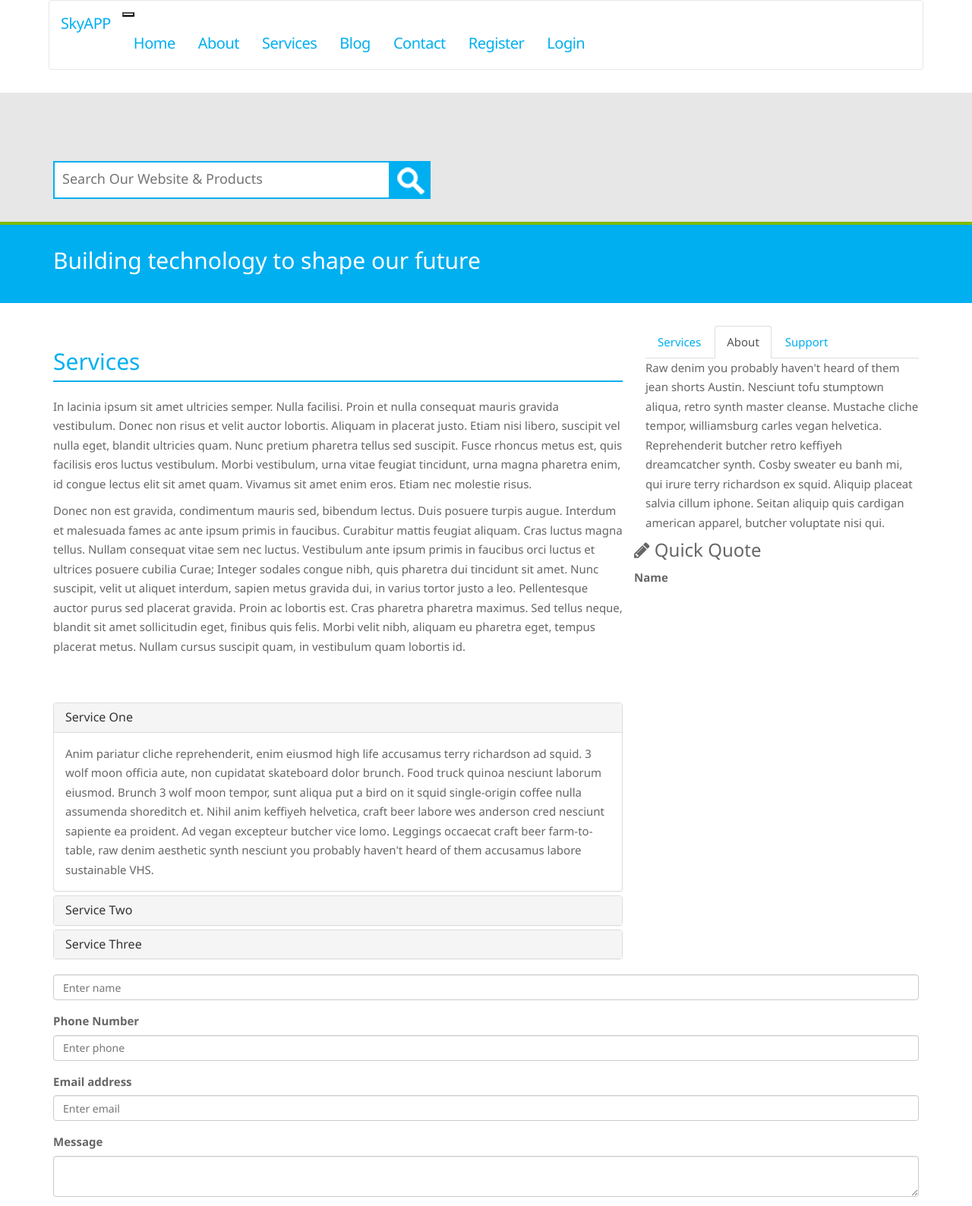
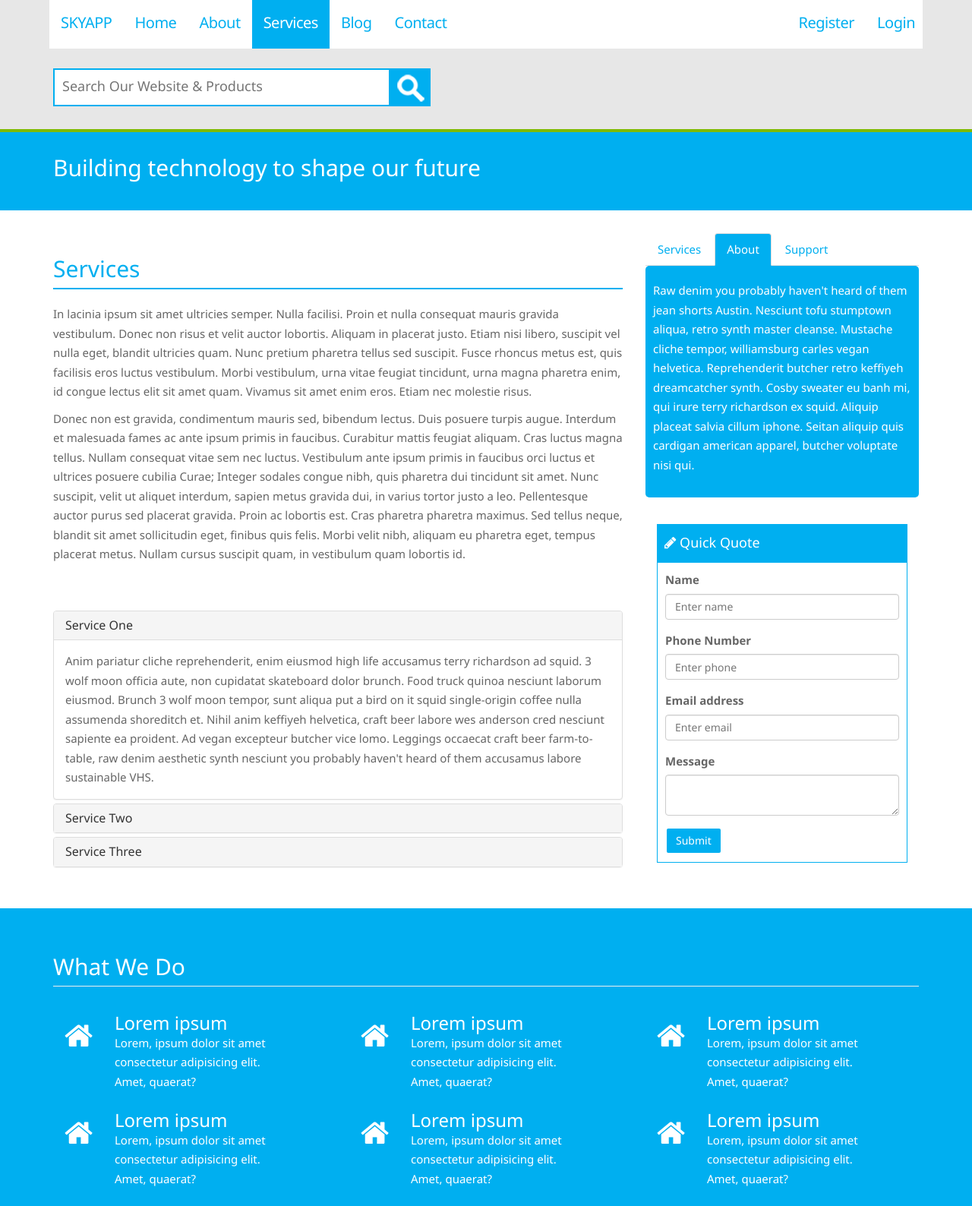
Before and after one commit to TomyToast/Bootstrap-Sass-Template, a website: page services.html in a window 1280 px wide. Shown: the top 1588 px of the page at 76% size. Drawn offline with Linux system fonts and the light colour scheme.

Commit message:
add styles for services page

```diff
--- a/scss/modules/_blocks.scss
+++ b/scss/modules/_blocks.scss
@@ -41,3 +41,35 @@
 .block-border {
     @include add-border(1px, #ccc, all);
 }
+
+.block-primary-head  {
+    h3 {
+        padding: 15px 5px 15px 10px;
+        @include add-background($primary-color);
+        margin: 0;
+        font-size: 18px;
+    }
+
+    .block-content {
+        @include add-border(1px, $primary-color,'all');
+        padding: 10px;
+    }
+}
+
+.block-icon {
+    h3 {
+        padding: 0;
+        margin: 0;
+    }
+
+    .icon{
+        float: left;
+        width: 20%;
+        margin-top: 10px;
+    }
+
+    .icon-content{
+        float: left;
+        width: 70%;
+    }
+}
--- a/scss/modules/_components.scss
+++ b/scss/modules/_components.scss
@@ -8,3 +8,15 @@
     padding: 3px;
     @include add-border(1px, #ccc, 'all');
 }
+
+/* Tabs */
+
+.tab-pane {
+    padding: 20px 10px;
+    @include border-radius(5px);
+    margin-bottom: 20px;
+}
+
+.tab-primary .tab-pane, .tab-primary .nav-tabs > li.active > a, .tab-primary .nav-tabs > li.active > a:hover, .tab-primary nav-tabs > li.active > a:focus {
+    @include add-background($primary-color);
+}
--- a/scss/modules/_sections.scss
+++ b/scss/modules/_sections.scss
@@ -43,7 +43,3 @@ section {
 .section-dark {
     @include add-background($dark-color);
 }
-
-.block-center {
-    text-align: center !important;
-}
--- a/services.html
+++ b/services.html
@@ -17,45 +17,32 @@
 
   <body>
       <header class="header-main">
-      <nav class="navbar navbar-expand-lg navbar-dark bg-dark" role="navigation">
+          <div class="navbar navbar-inverse navbar-fixed-top" role="navigation">
             <div class="container">
-          <a class="navbar-brand" href="#">SkyAPP</a>
-          <button class="navbar-toggler" type="button" data-toggle="collapse" data-target="#navbarNav" aria-controls="navbarNav" aria-expanded="false" aria-label="Toggle navigation">
-            <span class="navbar-toggler-icon"></span>
+            <div class="navbar-header">
+              <button type="button" class="navbar-toggle collapsed" data-toggle="collapse" data-target=".navbar-collapse">
+              <span class="sr-only">Toggle navigation</span>
               <span class="icon-bar"></span>
               <span class="icon-bar"></span>
               <span class="icon-bar"></span>
               </button>
-
-          <div class="collapse navbar-collapse justify-content-between" id="navbarNav">
+              <a class="navbar-brand" href="#">SKYAPP</a>
+            </div>
+            <div class="collapse navbar-collapse">
               <ul class="nav navbar-nav">
-                <li class="nav-item active">
-                  <a class="nav-link" href="index.html">Home</a>
-                </li>
-                <li class="nav-item">
-                  <a class="nav-link" href="about.html">About</a>
-                </li>
-                <li class="nav-item">
-                  <a class="nav-link" href="services.html">Services</a>
-                </li>
-                <li class="nav-item">
-                  <a class="nav-link" href="blog.html">Blog</a>
-                </li>
-                <li class="nav-item">
-                  <a class="nav-link" href="contact.html">Contact</a>
-                </li>
+              <li ><a href="index.html">Home</a></li>
+              <li ><a href="about.html">About</a></li>
+              <li class="active"><a href="services.html">Services</a></li>
+              <li ><a href="blog.html">Blog</a></li>
+              <li><a href="contact.html">Contact</a></li>
               </ul>
-            <ul class="nav navbar-nav navbar-sub">
-                <li class="nav-item">
-                  <a class="nav-link" href="#">Register</a>
-                </li>
-                <li class="nav-item">
-                  <a class="nav-link" href="#">Login</a>
-                </li>
+              <ul class="nav navbar-nav navbar-sub pull-right">
+              <li><a href="#">Register</a></li>
+              <li><a href="#">Login</a></li>
               </ul>
             </div><!--/.nav-collapse -->
             </div>
-      </nav>
+          </div>
         </header>
 
     <section class="section-light top-inner">
@@ -140,10 +127,10 @@
             </div>
             <div class="col-md-4">
               <div class="tab tab-primary">
-                  <ul id="myTab" class="nav nav-tabs justify-content-between" role="tablist">
-                    <li><a href="#home" role="tab" data-toggle="tab"> Services </a></li>
-                    <li class="active"><a href="#profile" role="tab" data-toggle="tab"> About </a></li>
-                    <li><a href="#profile" role="tab" data-toggle="tab"> Support </a></li>
+              <ul id="myTab" class="nav nav-tabs" role="tablist">
+                <li><a href="#home" role="tab" data-toggle="tab">Services</a></li>
+                <li class="active"><a href="#profile" role="tab" data-toggle="tab">About</a></li>
+                <li><a href="#profile" role="tab" data-toggle="tab">Support</a></li>
               </ul>
               <div id="myTabContent" class="tab-content">
                 <div class="tab-pane fade in active" id="home">
@@ -157,7 +144,6 @@
                 </div>
                 <div class="tab-pane fade" id="dropdown2">
                 <p>Trust fund seitan letterpress, keytar raw denim keffiyeh etsy art party before they sold out master cleanse gluten-free squid scenester freegan cosby sweater. Fanny pack portland seitan DIY, art party locavore wolf cliche high life echo park Austin. Cred vinyl keffiyeh DIY salvia PBR, banh mi before they sold out farm-to-table VHS viral locavore cosby sweater. Lomo wolf viral, mustache readymade thundercats keffiyeh craft beer marfa ethical. Wolf salvia freegan, sartorial keffiyeh echo park vegan.</p>
-                  </div>
                 </div>
               </div>
               </div>
@@ -188,6 +174,7 @@
                 </div>
             </div>
           </div>
+        </div>
       </section>
 
     <section class="section-primary">
@@ -197,7 +184,7 @@
           <div class="col-md-4">
             <div class="block block-icon">
               <div class="icon">
-                <i class="fa fa-home fa-3"></i>
+                <i class="fa fa-home fa-6"></i>
               </div>
               <div class="icon-content">
                 <h3>Lorem ipsum</h3>
@@ -208,7 +195,7 @@
           <div class="col-md-4">
               <div class="block block-icon">
                 <div class="icon">
-                  <i class="fa fa-home fa-3"></i>
+                  <i class="fa fa-home fa-6"></i>
                 </div>
                 <div class="icon-content">
                   <h3>Lorem ipsum</h3>
@@ -219,7 +206,7 @@
             <div class="col-md-4">
                 <div class="block block-icon">
                   <div class="icon">
-                    <i class="fa fa-home fa-3"></i>
+                    <i class="fa fa-home fa-6"></i>
                   </div>
                   <div class="icon-content">
                     <h3>Lorem ipsum</h3>
@@ -232,7 +219,7 @@
             <div class="col-md-4">
               <div class="block block-icon">
                 <div class="icon">
-                  <i class="fa fa-home fa-3"></i>
+                  <i class="fa fa-home fa-6"></i>
                 </div>
                 <div class="icon-content">
                   <h3>Lorem ipsum</h3>
@@ -243,7 +230,7 @@
             <div class="col-md-4">
                 <div class="block block-icon">
                   <div class="icon">
-                    <i class="fa fa-home fa-3"></i>
+                    <i class="fa fa-home fa-6"></i>
                   </div>
                   <div class="icon-content">
                     <h3>Lorem ipsum</h3>
@@ -254,7 +241,7 @@
               <div class="col-md-4">
                   <div class="block block-icon">
                     <div class="icon">
-                      <i class="fa fa-home fa-3"></i>
+                      <i class="fa fa-home fa-6"></i>
                     </div>
                     <div class="icon-content">
                       <h3>Lorem ipsum</h3>
@@ -271,28 +258,28 @@
         <div class="row">
           <div class="col-md-3">
             <div class="block block-light block-center">
-              <i class="fa fa-html5 fa-primary fa-4"></i>
+              <i class="fa fa-html5 fa-primary fa-6 fa-border"></i>
               <h3>Lorem, ipsum.</h3>
               <p>Lorem ipsum dolor sit amet consectetur adipisicing elit. Commodi, hic.</p>
             </div>
           </div>
           <div class="col-md-3">
             <div class="block block-light block-center">
-              <i class="fa fa-pie-chart fa-primary fa-4"></i>
+              <i class="fa fa-pie-chart fa-primary fa-6 fa-border"></i>
               <h3>Lorem, ipsum.</h3>
               <p>Lorem ipsum dolor sit amet consectetur adipisicing elit. Commodi, hic.</p>
             </div>
           </div>
           <div class="col-md-3">
             <div class="block block-light block-center">
-              <i class="fa fa-unlock fa-primary fa-4"></i>
+              <i class="fa fa-unlock fa-primary fa-6 fa-border"></i>
               <h3>Lorem, ipsum.</h3>
               <p>Lorem ipsum dolor sit amet consectetur adipisicing elit. Commodi, hic.</p>
             </div>
           </div>
           <div class="col-md-3">
             <div class="block block-light block-center">
-              <i class="fa fa-question-circle fa-primary fa-4"></i>
+              <i class="fa fa-question-circle fa-primary fa-6 fa-border"></i>
               <h3>Lorem, ipsum.</h3>
               <p>Lorem ipsum dolor sit amet consectetur adipisicing elit. Commodi, hic.</p>
             </div>
```
Also changed, not shown: scripts/out.js (+1 -1 lines). Lines whose indentation alone changed are shown as unchanged.
